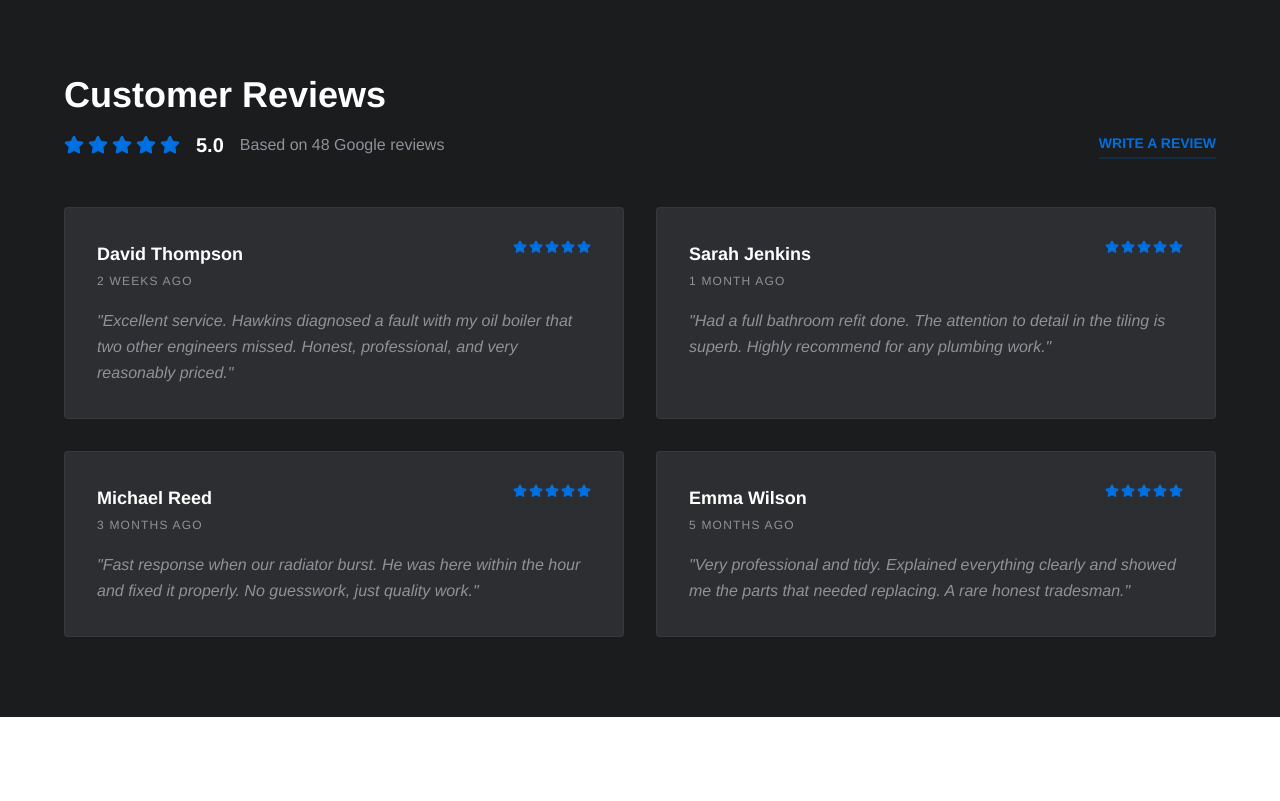
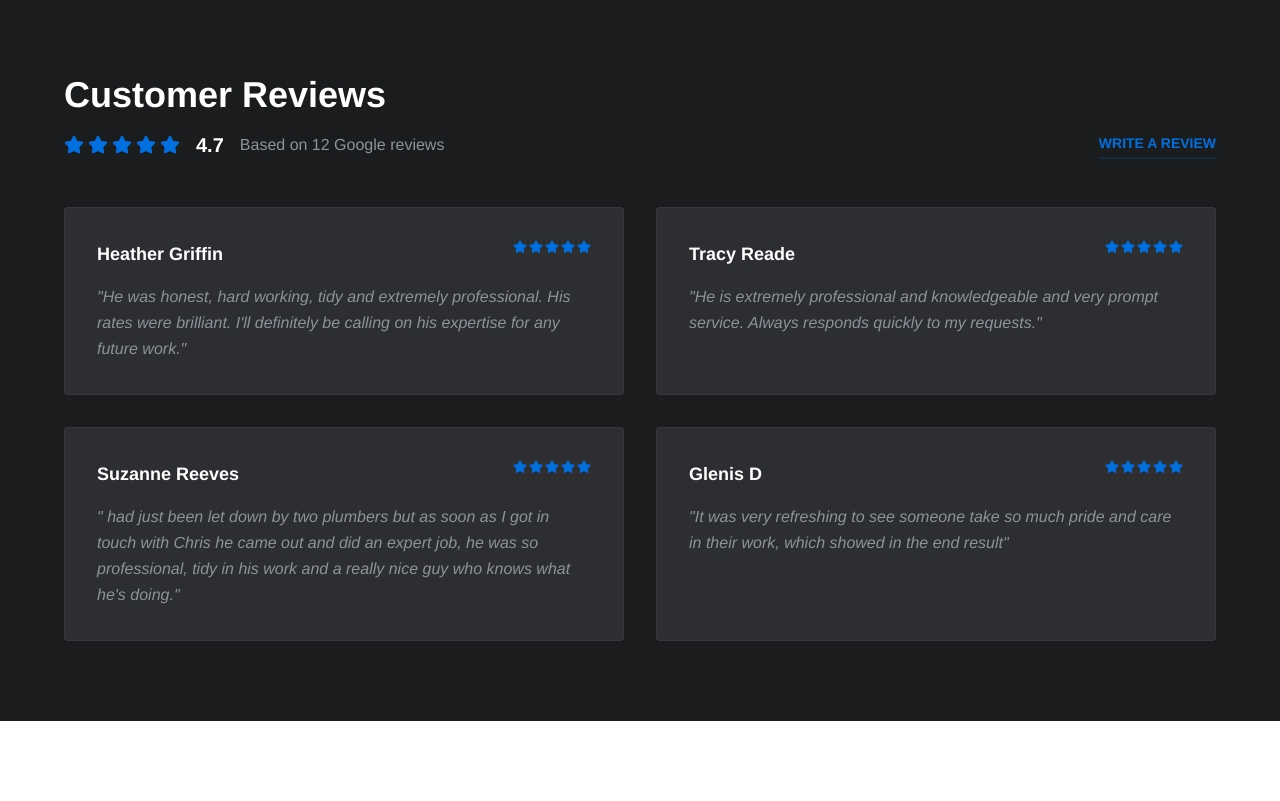
Before and after one commit to JG-OBT/Hawkins-Plumbing, a React (Vite) app: page / in a window 1280 px wide. Shown: the part 1120-1921 px from the top of the page. Built offline with nearby package versions, Linux system fonts and the light colour scheme.

Commit message:
Update App.tsx

```diff
--- a/src/App.tsx
+++ b/src/App.tsx
@@ -20,10 +20,10 @@ export default function App() {
   };
 
   const reviews = [
-    { name: "David Thompson", rating: 5, text: "Excellent service. Hawkins diagnosed a fault with my oil boiler that two other engineers missed. Honest, professional, and very reasonably priced.", date: "2 weeks ago" },
-    { name: "Sarah Jenkins", rating: 5, text: "Had a full bathroom refit done. The attention to detail in the tiling is superb. Highly recommend for any plumbing work.", date: "1 month ago" },
-    { name: "Michael Reed", rating: 5, text: "Fast response when our radiator burst. He was here within the hour and fixed it properly. No guesswork, just quality work.", date: "3 months ago" },
-    { name: "Emma Wilson", rating: 5, text: "Very professional and tidy. Explained everything clearly and showed me the parts that needed replacing. A rare honest tradesman.", date: "5 months ago" }
+    { name: "Heather Griffin", rating: 5, text: "He was honest,  hard working, tidy and extremely professional. His rates were brilliant. I'll definitely be calling on his expertise for any future work." },
+    { name: "Tracy Reade", rating: 5, text: "He is extremely professional and knowledgeable and very  prompt service. Always responds quickly to my requests." },
+    { name: "Suzanne Reeves", rating: 5, text: " had just been let down by two plumbers but as soon as I got in touch with Chris he came out and did an expert job, he was so professional, tidy in his work and a really nice guy who knows what he's doing." },
+    { name: "Glenis D", rating: 5, text: "It was very refreshing to see someone take so much pride and care in their work, which showed in the end result" }
   ];
 
   return (
@@ -164,7 +164,7 @@ export default function App() {
             <Star size={14} fill="currentColor" />
             <Star size={14} fill="currentColor" />
           </div>
-          <p>"He saved us a lot of money... explained everything clearly and showed us the issue. Highly recommend."</p>
+          <p>"I can't recommend Hawkins Heating and Plumbing enough."</p>
         </div>
 
        {/* Services Grid */}
@@ -232,8 +232,8 @@ export default function App() {
                     <Star size={20} fill="currentColor" />
                     <Star size={20} fill="currentColor" />
                   </div>
-                  <span className="text-xl font-bold">5.0</span>
-                  <span className="text-text-muted">Based on 48 Google reviews</span>
+                  <span className="text-xl font-bold">4.7</span>
+                  <span className="text-text-muted">Based on 12 Google reviews</span>
                 </div>
               </div>
               <a
```
